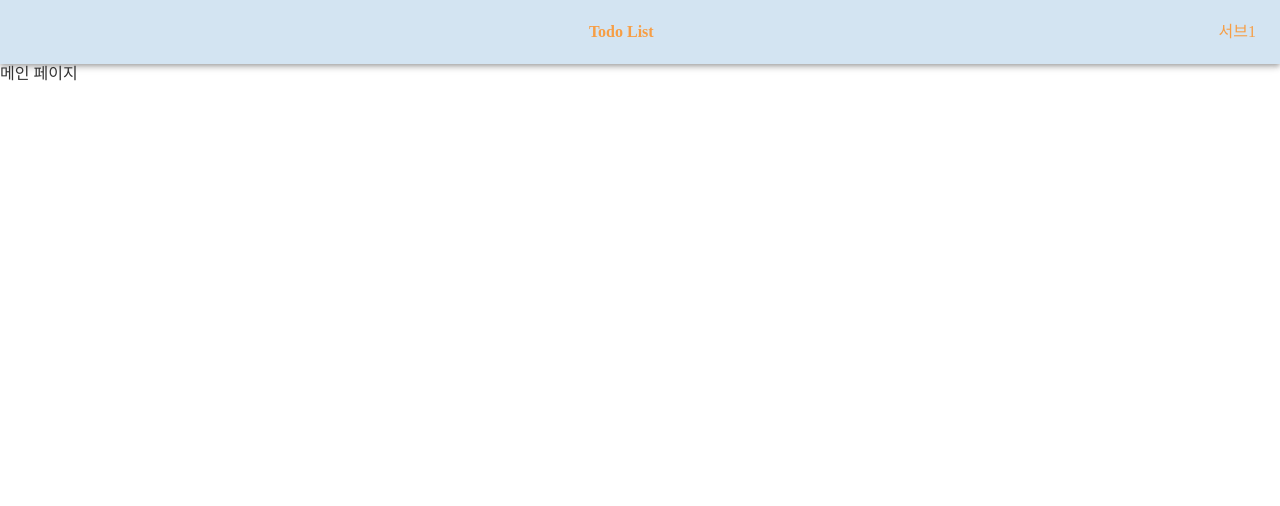
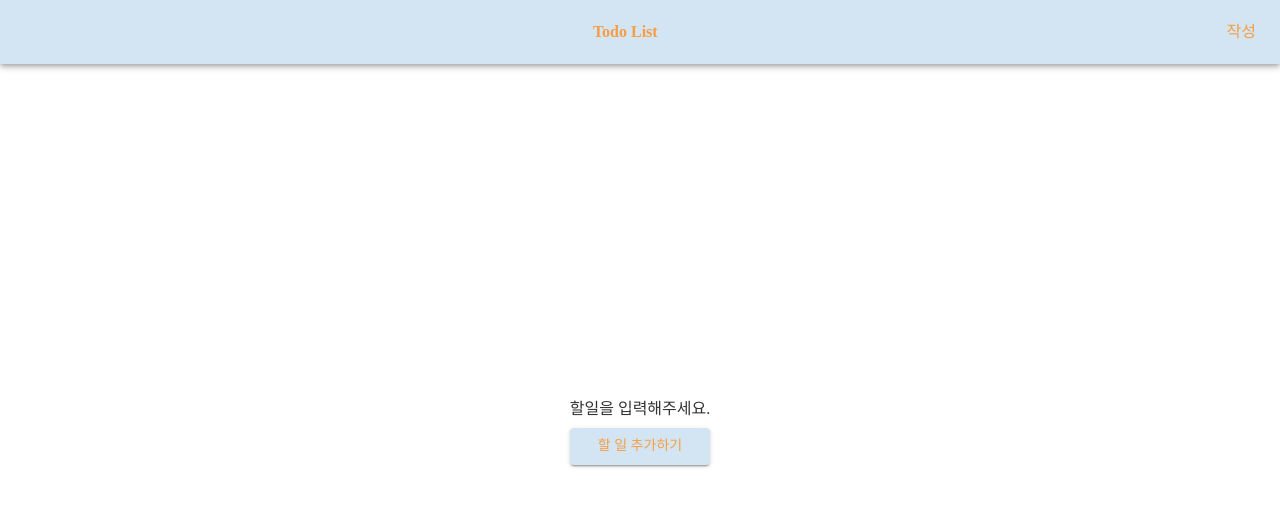
Before and after one commit to Bravetomato/react-todo-list, a React (Create React App) app: page /#/main in a window 1280 px wide. Shown: the top 506 px of the page. Built offline with nearby package versions, Linux system fonts and the light colour scheme; a web font is replaced by a local one.

Commit message:
할일 추가하기 버튼에 NavLink 설치 및 초기 UI

```diff
--- a/src/App.js
+++ b/src/App.js
@@ -1,7 +1,8 @@
 import { AppBar, Toolbar } from "@mui/material";
-import { Routes, Route, Navigate, useLocation, NavLink } from "react-router-dom";
+import { Routes, Route, Navigate, useLocation, NavLink, } from "react-router-dom";
 import MainPage from "./pages/MainPage";
-import Sub1Page from "./pages/Sub1Page";
+import WritePage from "./pages/WritePage";
+import NoticeSnackbar from "./components/NoticeSnackbar";
 
 function App() {
   const location = useLocation();
@@ -10,19 +11,22 @@
       <AppBar position="static">
         <Toolbar className="justify-center">
           <div className="flex-1"></div>
-          <span className="font-bold">Todo List</span>
+          <span className="font-bold select-none">Todo List</span>
           <div className="flex-1 flex justify-end"></div>
-           {location.pathname != "/sub1" &&
-            <NavLink to="/sub1">서브1</NavLink>
+           {/* 주소가 main일때 즉 sub1이 아니면 서브1 버튼이 뜬다 */}
+           {location.pathname != "/write" &&
+            <NavLink to="/write" className="select-none">작성</NavLink>
            }
-           {location.pathname == "/sub1" &&
-            <NavLink to="/main">이전</NavLink>
+           {/* 주소가 sub1일때 즉 main이 아니면 이전 버튼이 뜬다 */}
+           {location.pathname == "/write" &&
+            <NavLink to="/main" className="select-none">이전</NavLink>
            }
         </Toolbar>
       </AppBar>
+      <NoticeSnackbar />
       <Routes>
         <Route path="/main" element={<MainPage />} />
-        <Route path="/sub1" element={<Sub1Page />} />
+        <Route path="/write" element={<WritePage />} />
         <Route path="*" element={<Navigate to="/main" />} />
       </Routes>
     </>
--- /dev/null
+++ b/src/components/NoticeSnackbar.js
@@ -0,0 +1,69 @@
+import React from "react";
+import { Snackbar, Alert as MuiAlert } from "@mui/material";
+import { atom, useRecoilState } from "recoil";
+
+const noticeSnackbarInfoAtom = atom({
+  key: "app/noticeSnackbarInfoAtom",
+  default: {
+    opened: false,
+    autoHideDuration: 0,
+    severity: "",
+    msg: "",
+  },
+});
+
+function useNoticeSnackbarStatus() {
+  const [noticeSnackbarInfo, setNoticeSnackbarInfo] = useRecoilState(
+    noticeSnackbarInfoAtom
+  );
+
+  const opened = noticeSnackbarInfo.opened;
+  const autoHideDuration = noticeSnackbarInfo.autoHideDuration;
+  const severity = noticeSnackbarInfo.severity;
+  const msg = noticeSnackbarInfo.msg;
+
+  const open = (msg, severity = "success", autoHideDuration = 6000) => {
+    setNoticeSnackbarInfo({
+      opened: true,
+      autoHideDuration,
+      severity,
+      msg,
+    });
+  };
+
+  const close = () => {
+    setNoticeSnackbarInfo({
+      ...noticeSnackbarInfo,
+      opened: false,
+    });
+  };
+
+  return {
+    opened,
+    autoHideDuration,
+    severity,
+    msg,
+    open,
+    close,
+  };
+}
+
+const Alert = React.forwardRef((props, ref) => {
+  return <MuiAlert {...props} ref={ref} variant="filled" />;
+});
+
+export default function NoticeSnackbar() {
+  const status = useNoticeSnackbarStatus();
+
+  return (
+    <>
+      <Snackbar
+        open={status.opened}
+        autoHideDuration={status.autoHideDuration}
+        onClose={status.close}
+      >
+        <Alert severity={status.severity}>{status.msg}</Alert>
+      </Snackbar>
+    </>
+  );
+}
--- /dev/null
+++ b/src/components/TodosEmpty.js
@@ -0,0 +1,21 @@
+import { Button } from "@mui/material";
+import { NavLink, } from "react-router-dom";
+
+export default function TodosEmpty() {
+    return(
+    <>
+        <div className="flex-1 flex justify-center items-center">
+            <div className="grid gap-2">
+                <span>
+                    <span className="text-[color:var(--mui-color-praimay-main)]">
+                        할일
+                    </span>
+                을 입력해주세요.</span>
+                {/* Button에 write 컴포넌트 주소 첨부해서 button 클릭하면 거기로 이동 */}
+                <Button variant="contained" to="/Write" component={NavLink}>
+                    할 일 추가하기</Button>
+            </div>
+        </div>
+    </>
+ );
+}
--- a/src/index.css
+++ b/src/index.css
@@ -28,3 +28,7 @@
   height: 100%;
   margin: 0;
 }
+#root{
+  display: flex;
+  flex-direction: column;
+}
--- a/src/pages/MainPage.js
+++ b/src/pages/MainPage.js
@@ -1,9 +1,19 @@
-function MainPage() {
+import TodosEmpty from "../components/TodosEmpty";
+
+export default function MainPage() {
+    const todosEmpty = true;
+
+    if (todosEmpty) {
+        return <TodosEmpty />;
+    }
+
     return (
       <>
-        <h1>메인 페이지</h1>
+        <div className="flex-1 flex justify-center items-center">
+            <div>
+                <span>메인 페이지</span>
+            </div>
+        </div>
       </>
     );
   }
-
-  export default MainPage;
--- a/src/pages/Sub1Page.js
+++ /dev/null
@@ -1,9 +0,0 @@
-function Sub1Page() {
-    return (
-      <>
-        <h1>서브 페이지</h1>
-      </>
-    );
-  }
-
-  export default Sub1Page;
--- /dev/null
+++ b/src/pages/WritePage.js
@@ -0,0 +1,11 @@
+export default function WritePage() {
+    return (
+      <>
+        <div className="flex-1 flex justify-center items-center">
+            <div>
+                <span>작성</span>
+            </div>
+        </div>
+      </>
+    );
+  }
--- /dev/null
+++ b/src/util.js
@@ -0,0 +1,22 @@
+// 유틸리티
+
+// 날짜 객체 입력받아서 문장(yyyy-mm-dd hh:mm:ss)으로 반환한다.
+function dateToStr(d) {
+    const pad = (n) => {
+      return n < 10 ? "0" + n : n;
+    };
+
+    return (
+      d.getFullYear() +
+      "-" +
+      pad(d.getMonth() + 1) +
+      "-" +
+      pad(d.getDate()) +
+      " " +
+      pad(d.getHours()) +
+      ":" +
+      pad(d.getMinutes()) +
+      ":" +
+      pad(d.getSeconds())
+    );
+  }
```
